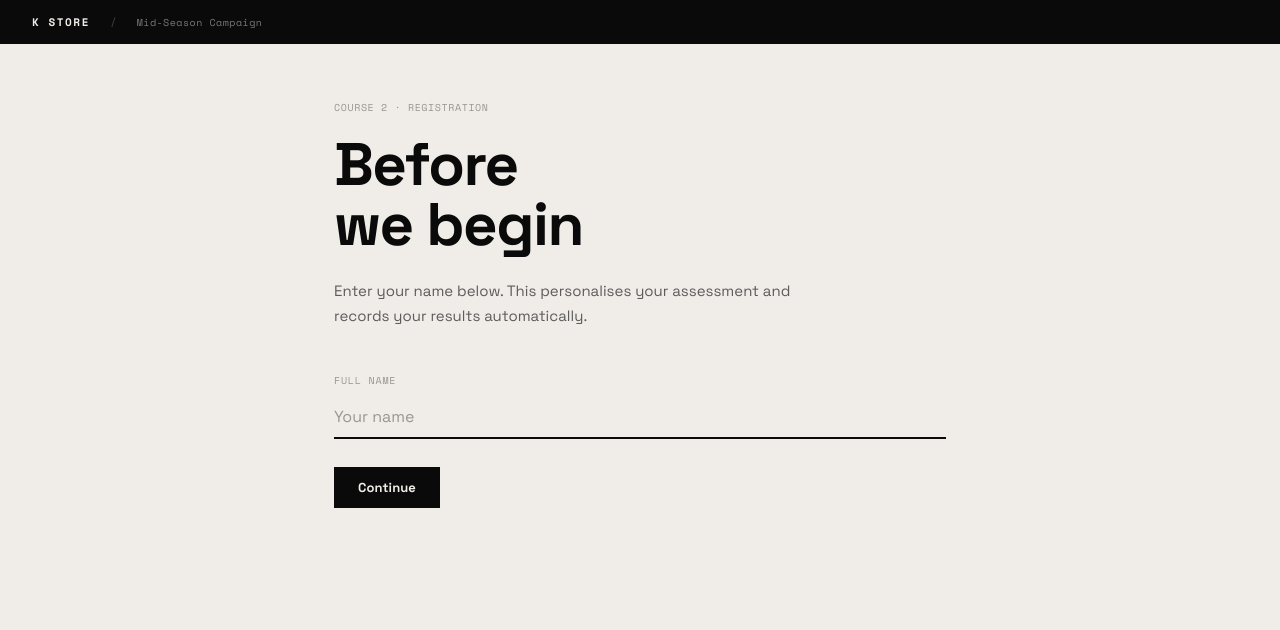
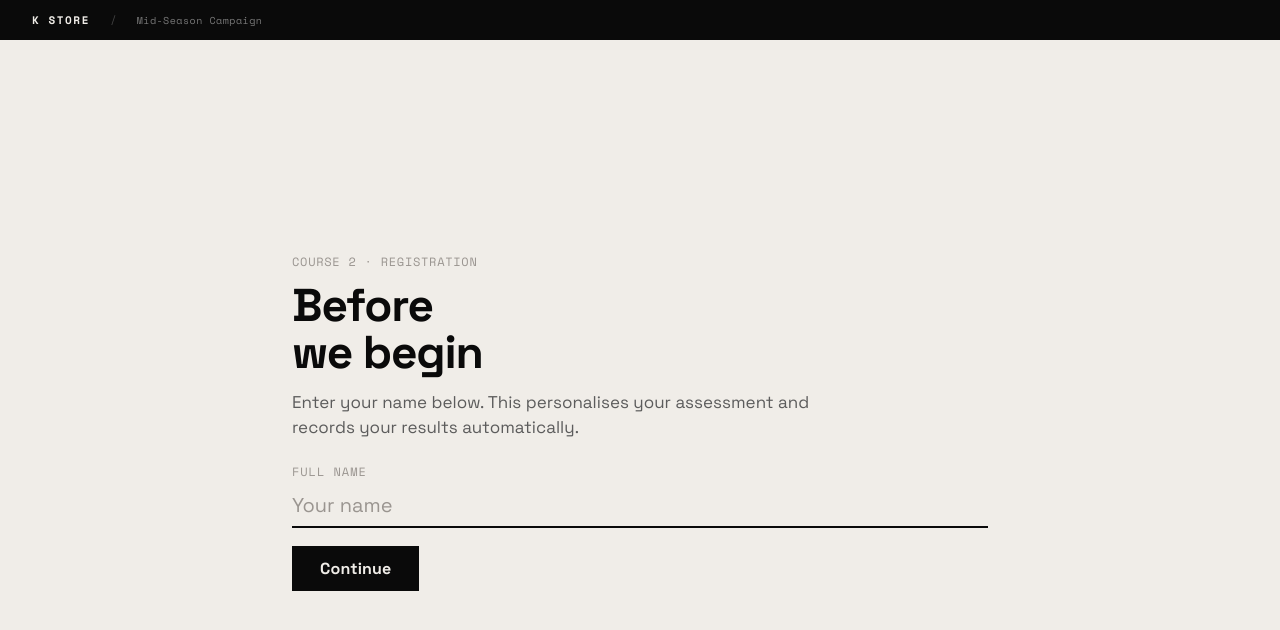
Before and after one commit to kdrivama/AIknowledgecheck, a website: page public/welcome.html in a window 1280 px wide. Drawn offline with nearby package versions, Linux system fonts and the light colour scheme.

Commit message:
Size Layout Update

```diff
--- a/public/welcome.html
+++ b/public/welcome.html
@@ -32,7 +32,8 @@
       font-family: var(--sans);
       background: var(--bg);
       color: var(--ink);
-      min-height: 100vh;
+      height: 100vh;
+      overflow: hidden;
       display: flex;
       flex-direction: column;
       align-items: center;
@@ -59,7 +60,7 @@
       width: 100%;
       background: var(--ink);
       padding: 0 32px;
-      height: 44px;
+      height: 40px;
       display: flex;
       align-items: center;
       gap: 20px;
@@ -72,35 +73,35 @@
     .h-context { font-family: var(--mono); font-size: 10px; letter-spacing: .05em; color: #777; }
 
     /* ── Main ── */
-    main { width: 100%; max-width: 660px; padding: 56px 24px 96px; flex: 1; }
+    main { width: 100%; max-width: 760px; padding: 28px 32px 24px; flex: 1; display: flex; flex-direction: column; justify-content: center; }
 
     /* ── Typography & Fields ── */
-    .w-course-line { font-family: var(--mono); font-size: 10px; color: var(--ink-3); letter-spacing: .06em; margin-bottom: 20px; text-transform: uppercase; }
-    .w-heading { font-size: clamp(40px, 9vw, 60px); font-weight: 700; line-height: 1.0; letter-spacing: -.025em; margin-bottom: 24px; }
-    .w-sub { font-size: 15px; color: var(--ink-2); line-height: 1.65; max-width: 460px; margin-bottom: 44px; }
+    .w-course-line { font-family: var(--mono); font-size: 12px; color: var(--ink-3); letter-spacing: .06em; margin-bottom: 12px; text-transform: uppercase; }
+    .w-heading { font-size: 46px; font-weight: 700; line-height: 1.02; letter-spacing: -.025em; margin-bottom: 14px; }
+    .w-sub { font-size: 17px; color: var(--ink-2); line-height: 1.5; max-width: 560px; margin-bottom: 22px; }
 
-    .field-label { display: block; font-family: var(--mono); font-size: 10px; letter-spacing: .08em; color: var(--ink-3); margin-bottom: 8px; text-transform: uppercase; }
+    .field-label { display: block; font-family: var(--mono); font-size: 12px; letter-spacing: .08em; color: var(--ink-3); margin-bottom: 4px; text-transform: uppercase; }
     .field-input {
       width: 100%; background: transparent; border: none;
-      border-bottom: 1px solid var(--ink); padding: 10px 0;
-      font-family: var(--sans); font-size: 16px; color: var(--ink);
-      outline: none; margin-bottom: 12px; transition: border-color .15s;
+      border-bottom: 1px solid var(--ink); padding: 8px 0;
+      font-family: var(--sans); font-size: 20px; color: var(--ink);
+      outline: none; margin-bottom: 8px; transition: border-color .15s;
     }
     .field-input::placeholder { color: var(--ink-3); }
     .field-input:focus { border-bottom-color: var(--ink); border-bottom-width: 2px; }
 
     .error-msg {
-      font-family: var(--mono); font-size: 11px; color: var(--fail);
-      margin-bottom: 28px; display: none;
+      font-family: var(--mono); font-size: 13px; color: var(--fail);
+      margin-bottom: 8px; display: none;
     }
     .error-msg.show { display: block; }
 
     /* ── Buttons ── */
     .btn {
       display: inline-flex; align-items: center;
-      font-family: var(--sans); font-size: 13px; font-weight: 700; letter-spacing: .01em;
-      cursor: pointer; border: none; transition: opacity .15s, transform .1s; padding: 12px 24px;
-      background: var(--ink); color: var(--bg); margin-top: 16px;
+      font-family: var(--sans); font-size: 16px; font-weight: 700; letter-spacing: .01em;
+      cursor: pointer; border: none; transition: opacity .15s, transform .1s; padding: 12px 28px;
+      background: var(--ink); color: var(--bg); margin-top: 10px; align-self: flex-start;
     }
     .btn:hover { opacity: .82; }
     .btn:active { transform: scale(.98); }
@@ -109,7 +110,7 @@
     /* ── Confirmation Box ── */
     .confirmed {
       display: none; align-items: center; gap: 12px;
-      margin-top: 32px; padding: 16px 20px;
+      margin-top: 16px; padding: 12px 16px;
       background: var(--pass-bg); border-left: 2px solid var(--pass);
     }
     .confirmed.show { display: flex; }
@@ -118,7 +119,7 @@
       display: flex; align-items: center; justify-content: center; flex-shrink: 0;
       color: #fff; font-size: 11px; font-weight: 700;
     }
-    .confirmed-text { font-family: var(--mono); font-size: 11px; color: var(--pass); }
+    .confirmed-text { font-family: var(--mono); font-size: 13px; color: var(--pass); }
   </style>
 </head>
 <body>
```
